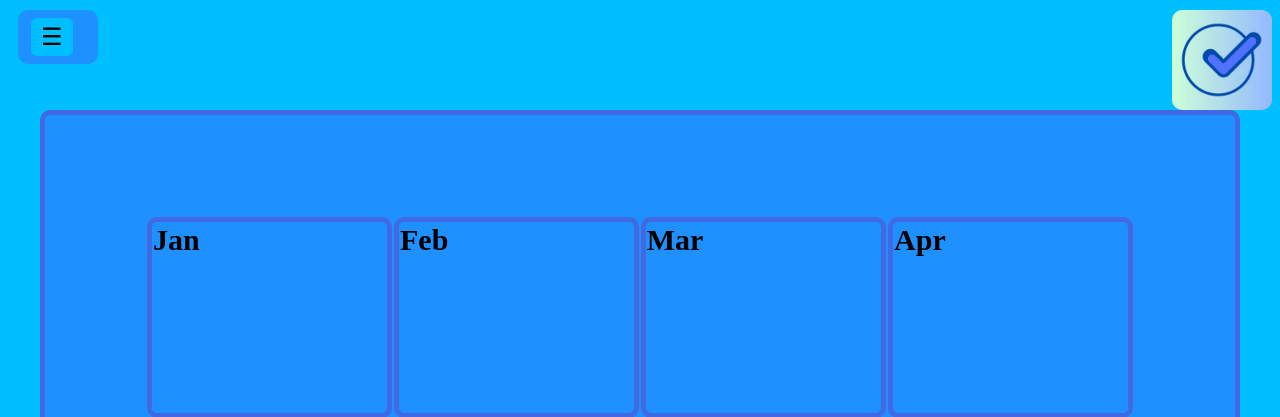
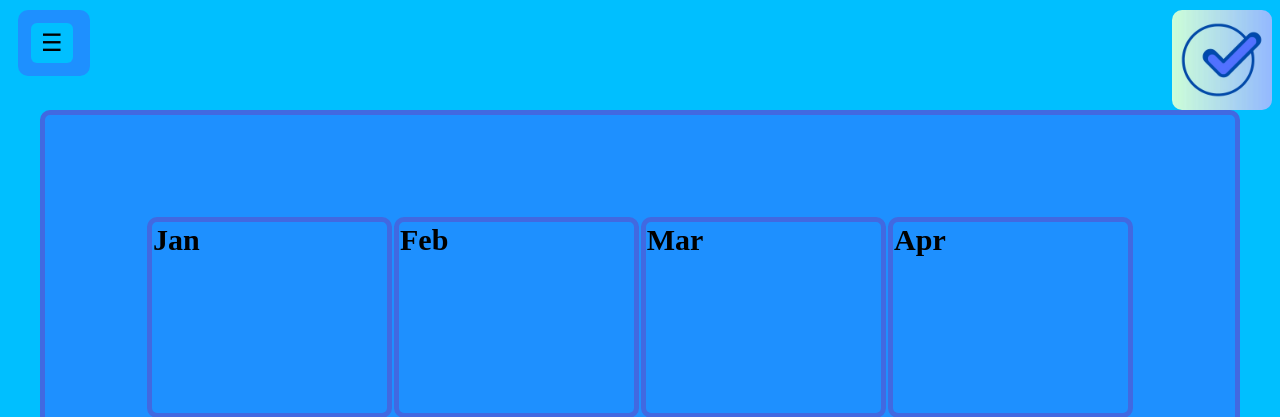
Before and after one commit to adimec11/projekt, a PHP site: page /main.php in a window 1280 px wide. Shown: the top 417 px of the page. Run offline with PHP 8.4, Linux system fonts and the light colour scheme.

Commit message:
Update stil.css

```diff
--- a/css/stil.css
+++ b/css/stil.css
@@ -165,13 +165,12 @@ table{
     height: 100%;
 }
 /*sidebar*/
-.sidebar {
+.sidebar .sidebar-gumb {
     position: relative;
     display: inline-block;
-    width: 50px;
 }
 .sidebar_ime{
-    float: left;
+
 }
 
 .sidebar-gumb {
@@ -186,11 +185,12 @@ table{
 
 /* 🌐 Meni bo DESNO od gumba */
 .sidebar-vsebina {
-
+    width: 120px;
     display: none;
     position: absolute;
     background-color: dodgerblue;
     padding: 10px;
+    left: 20px;
     margin-top:5px;
     border-radius: 8px;
 
```
